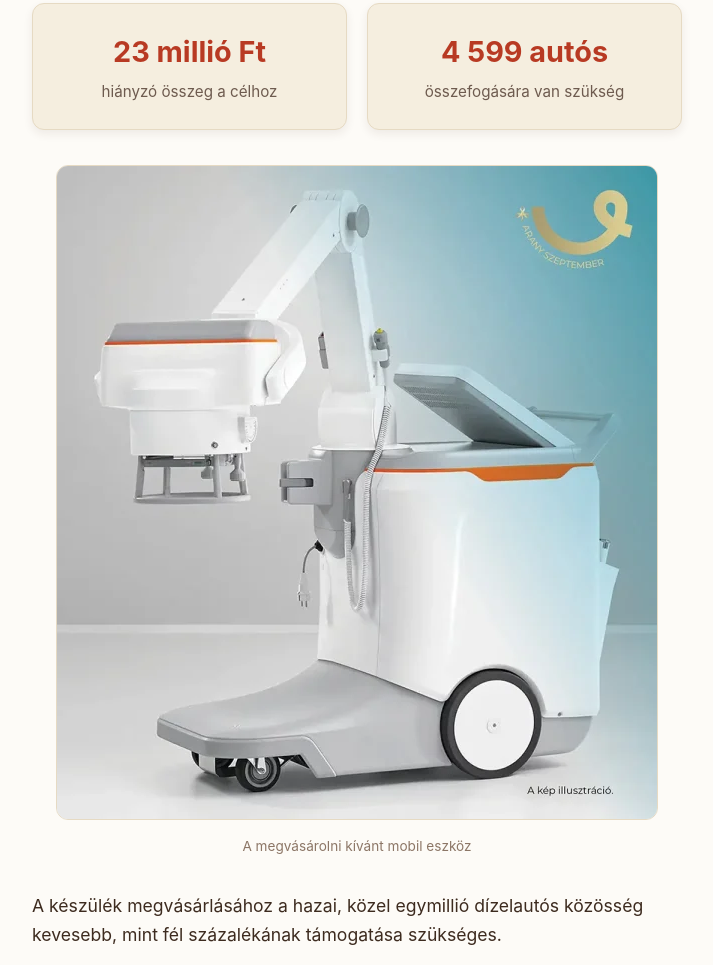
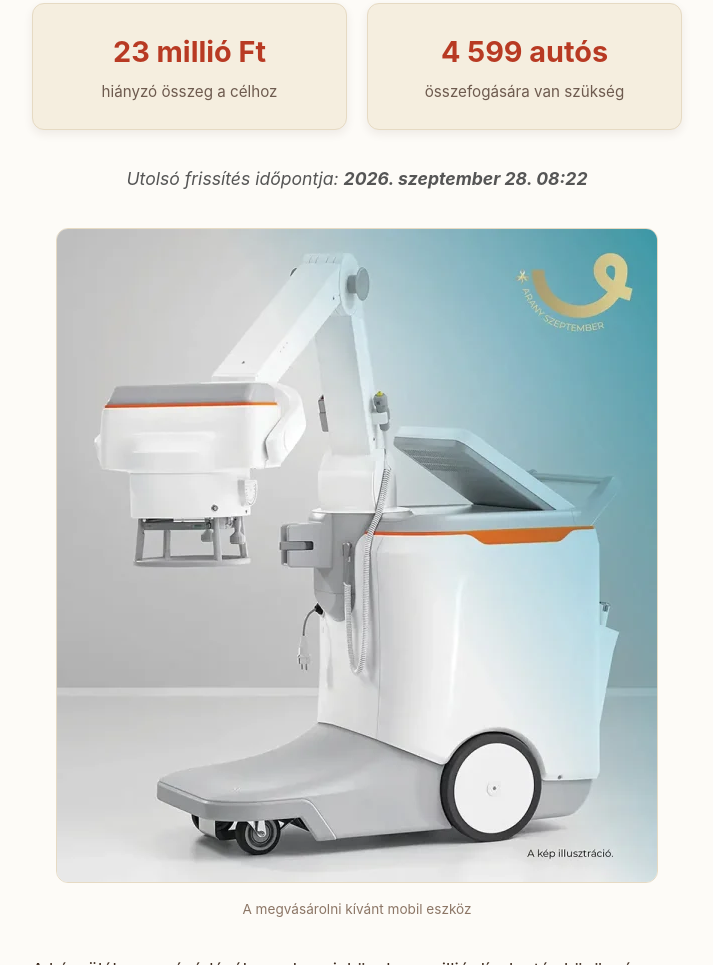
Before and after one commit to nemtankolomel/nemtankolomel, a plain HTML site: page index.html in a window 1280 px wide. Shown: the part 2046-3011 px from the top of the page, without its empty margins (283-996 px from the left). Drawn offline with Linux system fonts and the light colour scheme.

Commit message:
Add update timestamp paragraph to index.html

```diff
--- a/index.html
+++ b/index.html
@@ -42,7 +42,9 @@
                     <div class="stat-desc">összefogására van szükség</div>
                 </div>
             </div>
-
+            <p class="update-timestamp" style="text-align: center; font-style: italic; color: #555; margin-bottom: 15px;">
+                Utolsó frissítés időpontja: <strong>2026. szeptember 28. 08:22</strong>
+            </p>
             <div class="image-wrapper">
                 <img src="rontgen.webp" alt="Mobil Röntgenkészülék" class="content-img">
                 <p class="img-caption">A megvásárolni kívánt mobil eszköz</p>
```
